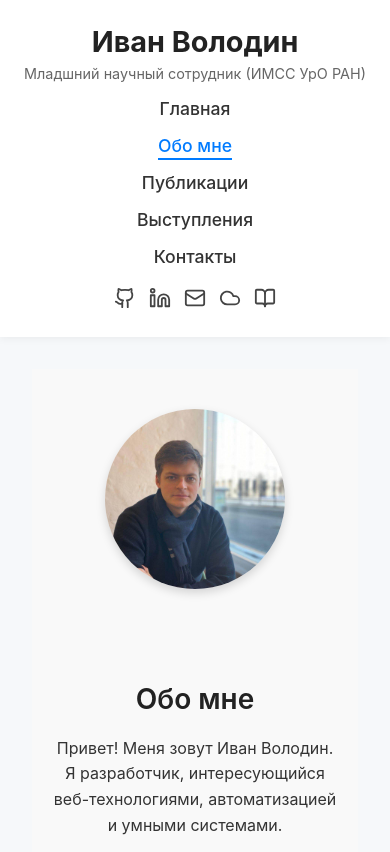
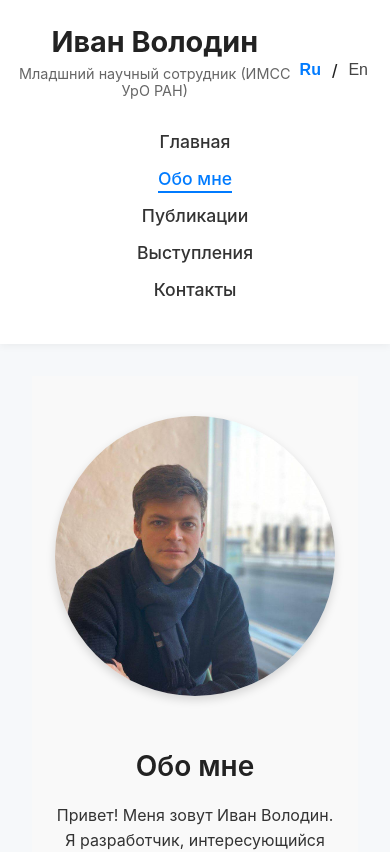
Before and after one commit to ivanwolodin/ivanvolodin, a React (Create React App) app: page /about-me in a window 390 px wide. Shown: the top 852 px of the page. Built offline with nearby package versions, Linux system fonts and the light colour scheme.

Commit message:
Updated with V3

```diff
--- a/package.json
+++ b/package.json
@@ -7,9 +7,12 @@
     "@testing-library/jest-dom": "^6.9.1",
     "@testing-library/react": "^16.3.0",
     "@testing-library/user-event": "^13.5.0",
+    "i18next": "^25.6.1",
+    "i18next-browser-languagedetector": "^8.2.0",
     "lucide-react": "^0.552.0",
     "react": "^19.2.0",
     "react-dom": "^19.2.0",
+    "react-i18next": "^16.2.4",
     "react-router-dom": "^7.9.5",
     "react-scripts": "5.0.1",
     "web-vitals": "^2.1.4"
@@ -37,5 +40,8 @@
       "last 1 firefox version",
       "last 1 safari version"
     ]
+  },
+  "devDependencies": {
+    "typescript": "^5.9.3"
   }
 }
--- a/src/App.js
+++ b/src/App.js
@@ -17,9 +17,9 @@ function App() {
         <Routes>
           <Route path="/" element={<Home />} />
           <Route path="/publications" element={<Publications />} />
-          <Route path="/talks" element={<Talks />} />
+          <Route path="/talk" element={<Talks />} />
           <Route path="/about-me" element={<AboutMe />} />
-          <Route path="/contacts" element={<Contacts />} />
+          <Route path="/contact" element={<Contacts />} />
         </Routes>
       </main>
       <Footer />
--- a/src/components/Footer/Footer.js
+++ b/src/components/Footer/Footer.js
@@ -5,7 +5,7 @@ function Footer() {
   return (
     <footer className="footer">
       <p className="footer__text">
-        © {new Date().getFullYear()} Иван Володин · Некоторые права защищены
+        © {new Date().getFullYear()} Иван Володин · Никакие права не защищены
       </p>
     </footer>
   );
--- a/src/components/Header/Header.css
+++ b/src/components/Header/Header.css
@@ -86,6 +86,44 @@
   transform: translateY(-2px);
 }
 
+.header__top {
+  display: flex;
+  justify-content: space-between;
+  align-items: center;
+  flex-wrap: wrap;
+}
+
+.header__info {
+  text-align: center;
+  flex: 1;
+}
+
+.header__lang {
+  display: flex;
+  align-items: center;
+  gap: 0.3rem;
+  font-weight: 500;
+}
+
+.header__lang-btn {
+  background: none;
+  border: none;
+  color: #444;
+  cursor: pointer;
+  font-size: 1rem;
+  transition: color 0.3s;
+}
+
+.header__lang-btn:hover {
+  color: #007bff;
+}
+
+.header__lang-btn_active {
+  color: #007bff;
+  font-weight: 600;
+}
+
+
 /* Адаптивность для меню */
 @media (max-width: 700px) {
   .header {
--- a/src/components/Header/Header.js
+++ b/src/components/Header/Header.js
@@ -13,73 +13,44 @@ function Header() {
   return (
     <header className="header">
       <div className="header__top">
-        <h1 className="header__title">Иван Володин</h1>
-        <p className="header__subtitle">Младшний научный сотрудник (ИМСС УрО РАН)</p>
+        <div className="header__info">
+          <h1 className="header__title">Иван Володин</h1>
+          <p className="header__subtitle">Младшний научный сотрудник (ИМСС УрО РАН)</p>
+        </div>
+
+        {/* 🔤 Переключатель языка */}
+        <div className="header__lang">
+          <button className="header__lang-btn header__lang-btn_active">Ru</button>
+          <span>/</span>
+          <button className="header__lang-btn">En</button>
+        </div>
       </div>
 
       <nav className="header__nav">
-        <Link to="/" className={getLinkClass('/')}>
-          Главная
-        </Link>
-        <Link to="/about-me" className={getLinkClass('/about-me')}>
-          Обо мне
-        </Link>
-        <Link to="/publications" className={getLinkClass('/publications')}>
-          Публикации
-        </Link>
-        <Link to="/talks" className={getLinkClass('/talks')}>
-          Выступления
-        </Link>
-        <Link to="/contacts" className={getLinkClass('/contacts')}>
-          Контакты
-        </Link>
+        <Link to="/" className={getLinkClass('/')}>Главная</Link>
+        <Link to="/about-me" className={getLinkClass('/about-me')}>Обо мне</Link>
+        <Link to="/publications" className={getLinkClass('/publications')}>Публикации</Link>
+        <Link to="/talk" className={getLinkClass('/talk')}>Выступления</Link>
+        <Link to="/contact" className={getLinkClass('/contact')}>Контакты</Link>
       </nav>
 
-      <div className="header__icons">
-        <a
-          href="https://github.com/ivanwolodin1"
-          target="_blank"
-          rel="noreferrer"
-          className="header__icon"
-          title="GitHub"
-        >
+      {/* <div className="header__icons">
+        <a href="https://github.com/ivanwolodin1" target="_blank" rel="noreferrer" className="header__icon" title="GitHub">
           <Github size={22} />
         </a>
-        <a
-          href="https://www.linkedin.com"
-          target="_blank"
-          rel="noreferrer"
-          className="header__icon"
-          title="LinkedIn"
-        >
+        <a href="https://www.linkedin.com" target="_blank" rel="noreferrer" className="header__icon" title="LinkedIn">
           <Linkedin size={22} />
         </a>
-        <a
-          href="mailto:ivanwolodin@proton.me"
-          className="header__icon"
-          title="Email"
-        >
+        <a href="mailto:ivanwolodin@proton.me" className="header__icon" title="Email">
           <Mail size={22} />
         </a>
-        <a
-          href="https://cloud.yandex.ru/"
-          target="_blank"
-          rel="noreferrer"
-          className="header__icon"
-          title="Yandex Cloud"
-        >
+        <a href="https://cloud.yandex.ru/" target="_blank" rel="noreferrer" className="header__icon" title="Yandex Cloud">
           <Cloud size={22} />
         </a>
-        <a
-          href="https://scholar.google.com"
-          target="_blank"
-          rel="noreferrer"
-          className="header__icon"
-          title="Google Scholar"
-        >
+        <a href="https://scholar.google.com" target="_blank" rel="noreferrer" className="header__icon" title="Google Scholar">
           <BookOpen size={22} />
         </a>
-      </div>
+      </div> */}
     </header>
   );
 }
--- a/src/pages/AboutMe/AboutMe.css
+++ b/src/pages/AboutMe/AboutMe.css
@@ -20,8 +20,8 @@
 }
 
 .about-me__image {
-  width: 220px;
-  height: 220px;
+  width: 420px;
+  height: 420px;
   object-fit: cover;
   border-radius: 50%;
   box-shadow: 0 4px 10px rgba(0, 0, 0, 0.15);
@@ -30,6 +30,8 @@
 .about-me__content {
   flex: 1;
   min-width: 250px;
+  align-items: center;
+  align-self: center;
 }
 
 .about-me__title {
@@ -54,8 +56,8 @@
   }
 
   .about-me__image {
-    width: 180px;
-    height: 180px;
+    width: 380px;
+    height: 380px;
   }
 
   .about-me__title {
@@ -66,3 +68,10 @@
     font-size: 16px;
   }
 }
+
+@media (max-width: 450px) {
+  .about-me__image {
+    width: 280px;
+    height: 280px;
+  }
+}
```
Also changed, not shown: 1 other file (tests, documents, lock files or other folders).
